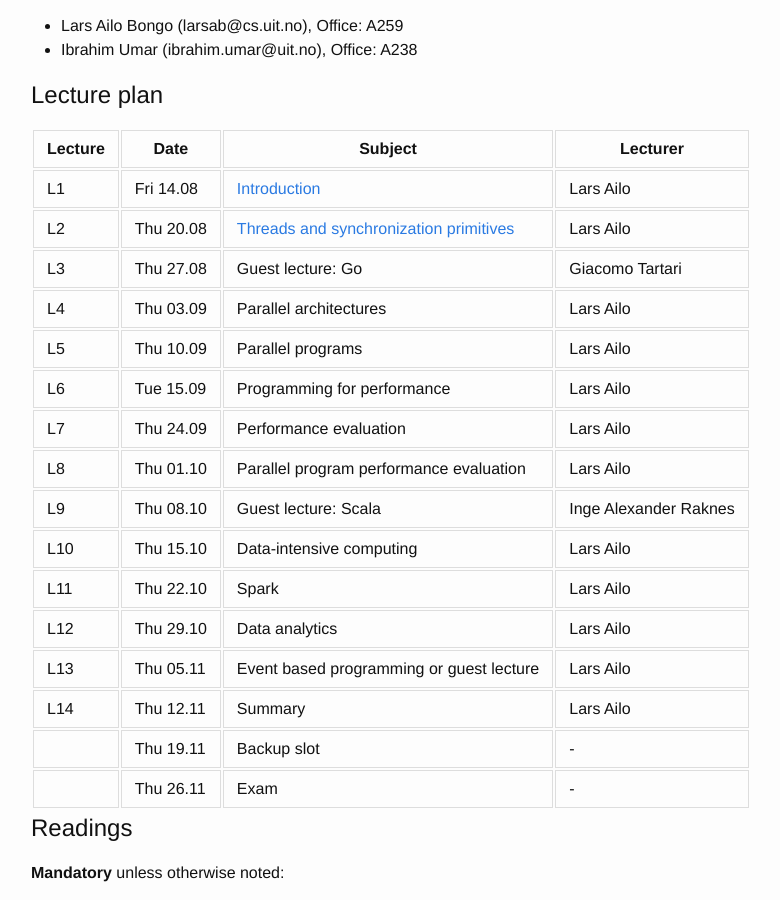
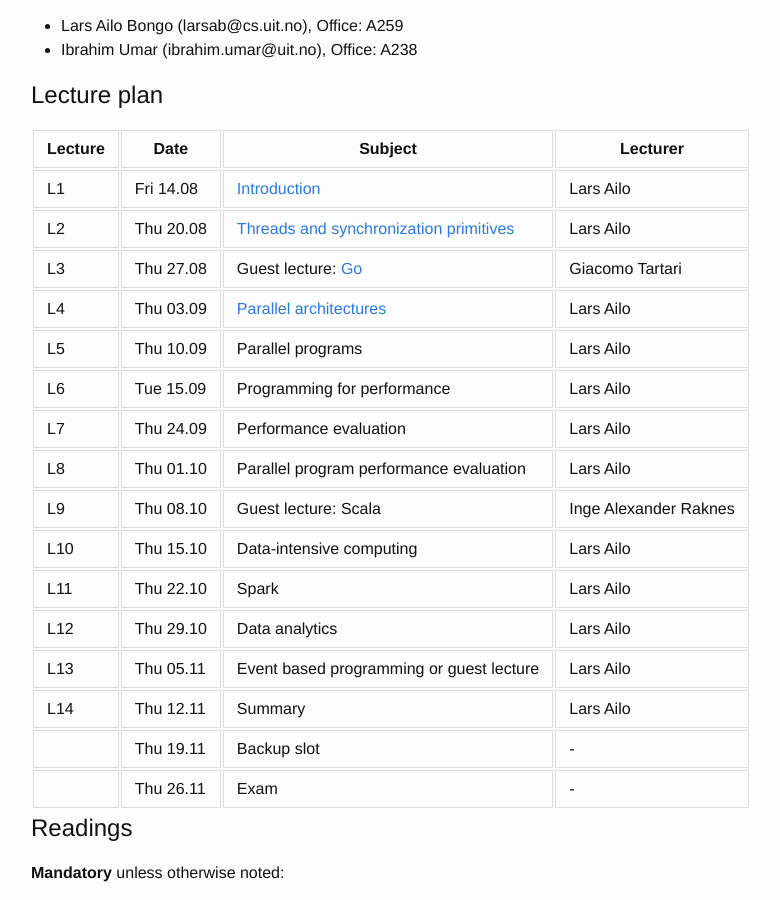
Before and after one commit to uit-inf-2202/syllabus, a Jekyll site: the page built from index.md, in a window 1280 px wide and 900 px high, scrolled down 477 px. Shown: the whole window, without its empty margins (239-1019 px from the left). Built offline with Jekyll 4.4.1, drawn with Linux system fonts in a browser that asks for light colours; part of the change alters nothing that is shown.

```diff
--- a/index.md
+++ b/index.md
@@ -25,8 +25,8 @@ We have the following rooms and hours:
 |-----------|-----------|-----------|----------|
 | L1  | Fri 14.08 | [Introduction](lectures/01-introduction.pptx) | Lars Ailo |
 | L2  | Thu 20.08 | [Threads and synchronization primitives](lectures/02-threads-synchronization.pptx)	| Lars Ailo |
-| L3  | Thu 27.08 | Guest lecture: Go						| Giacomo Tartari |
-| L4  | Thu 03.09 | Parallel architectures					| Lars Ailo |
+| L3  | Thu 27.08 | Guest lecture: [Go](lectures/03-Go-Language.pdf)	| Giacomo Tartari |
+| L4  | Thu 03.09 | [Parallel architectures](lectures/04-hardware-system.pptx)	| Lars Ailo |
 | L5  | Thu 10.09 | Parallel programs						| Lars Ailo |
 | L6  | Tue 15.09 | Programming for performance				| Lars Ailo |
 | L7  | Thu 24.09 | Performance evaluation					| Lars Ailo |
```
Also changed, not shown: 2 other files.
